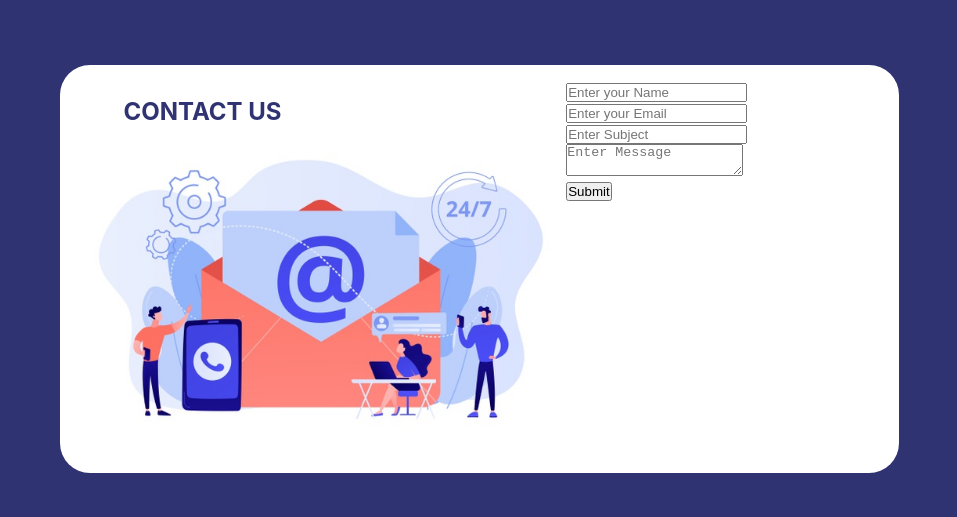
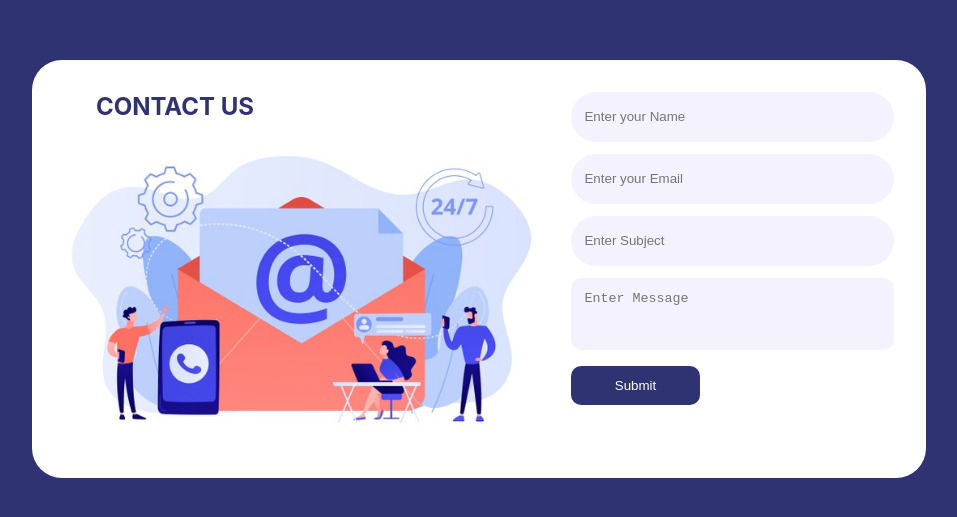
Before and after one commit to rammyblog/enquiry-form, a React (Create React App) app in the folder frontend/: page / in a window 1280 px wide. Shown: the part 131-648 px from the top of the page, without its empty margins (161-1118 px from the left). Built offline with nearby package versions, Linux system fonts and the light colour scheme.

Commit message:
Styled the enquiry form

```diff
--- a/frontend/src/components/EnquiryForm.css
+++ b/frontend/src/components/EnquiryForm.css
@@ -1,3 +1,35 @@
-.enquiry-form{
+.enquiry-form {
+  padding: 1rem;
+}
 
+.form-text-input {
+  margin-bottom: 0.75rem;
 }
+
+.form-text-input input,
+textarea {
+  border-radius: 30px;
+  height: 50px;
+  width: 100%;
+  padding: 0.85rem;
+  border: none;
+  background: #f5f2ff;
+}
+.form-textarea-input {
+  margin-bottom: 0.75rem;
+}
+
+.form-textarea-input textarea {
+  border-radius: 10px;
+  resize: none;
+  height: auto;
+}
+
+.btn {
+  background: #303371;
+  border: none;
+  color: #fff;
+  padding: 0.75rem;
+  border-radius: 10px;
+  width: 40%;
+}
--- a/frontend/src/components/EnquiryForm.js
+++ b/frontend/src/components/EnquiryForm.js
@@ -55,9 +55,10 @@ const EnquiryForm = () => {
             name="message"
             onChange={handleFormChange}
             value={formDetails.message}
+            rows="3"
           />
         </div>
-        <input type="submit" value="Submit" />
+        <input type="submit" className="btn" value="Submit" />
       </form>
     </div>
   );
```
